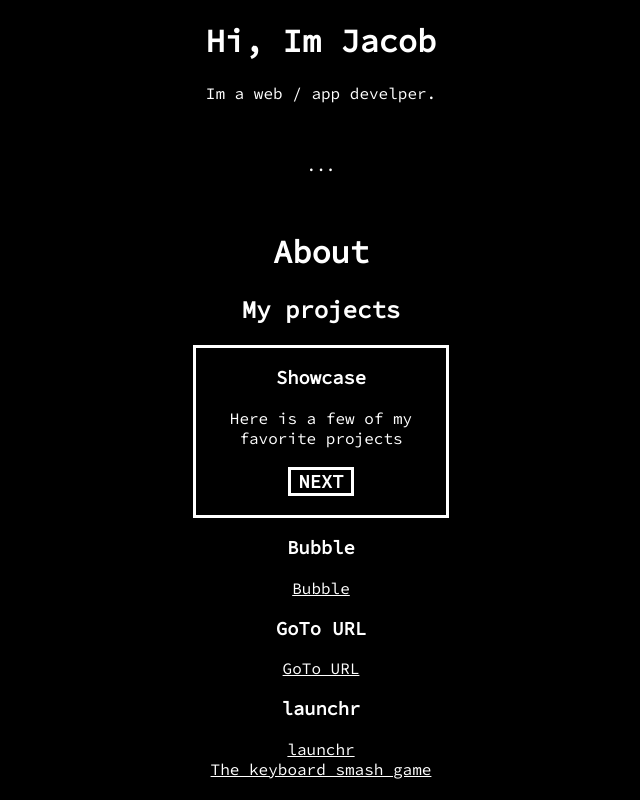
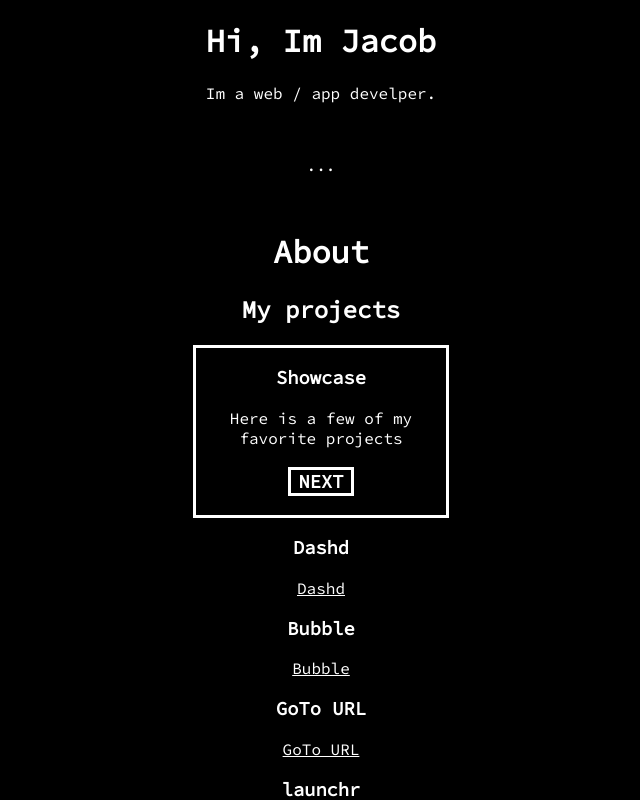
Before and after one commit to jacobd082/my-website, a plain HTML site: page index.html in a window 1280 px wide. Shown: the top 800 px of the page, without its empty margins (319-959 px from the left). Drawn offline with Linux system fonts and the light colour scheme.

Commit message:
Update index.html

```diff
--- a/index.html
+++ b/index.html
@@ -25,6 +25,8 @@
         </center>
     </div>
         </center>
+        <h3><center>Dashd</center></h3>
+        <center><a href="https://dashdapp.github.io/">Dashd</a></center>
         <h3><center>Bubble</center></h3>
         <a href="https://inthebubble.github.io"><center>Bubble</center></a>
         <h3><center>GoTo URL</center></h3>
```
